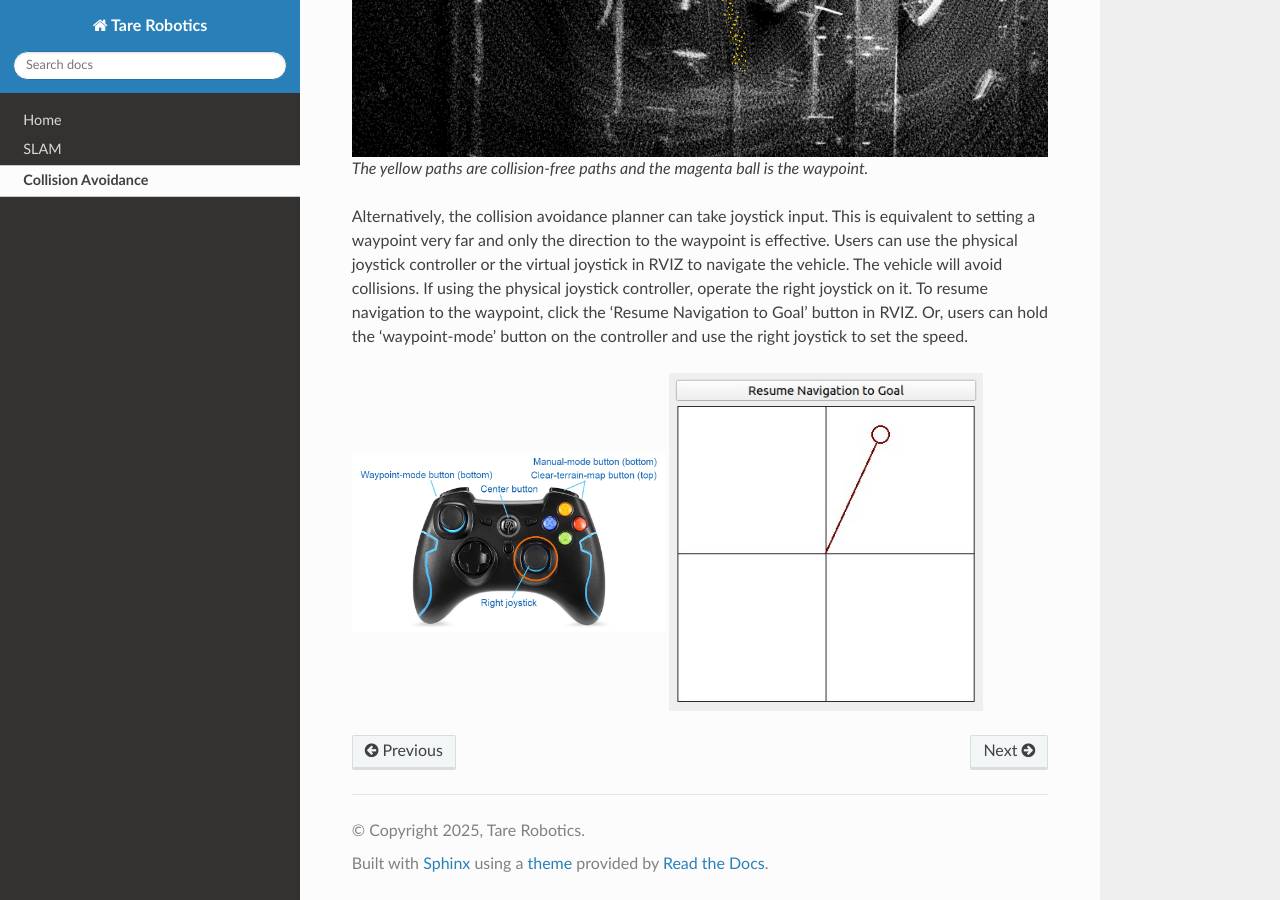
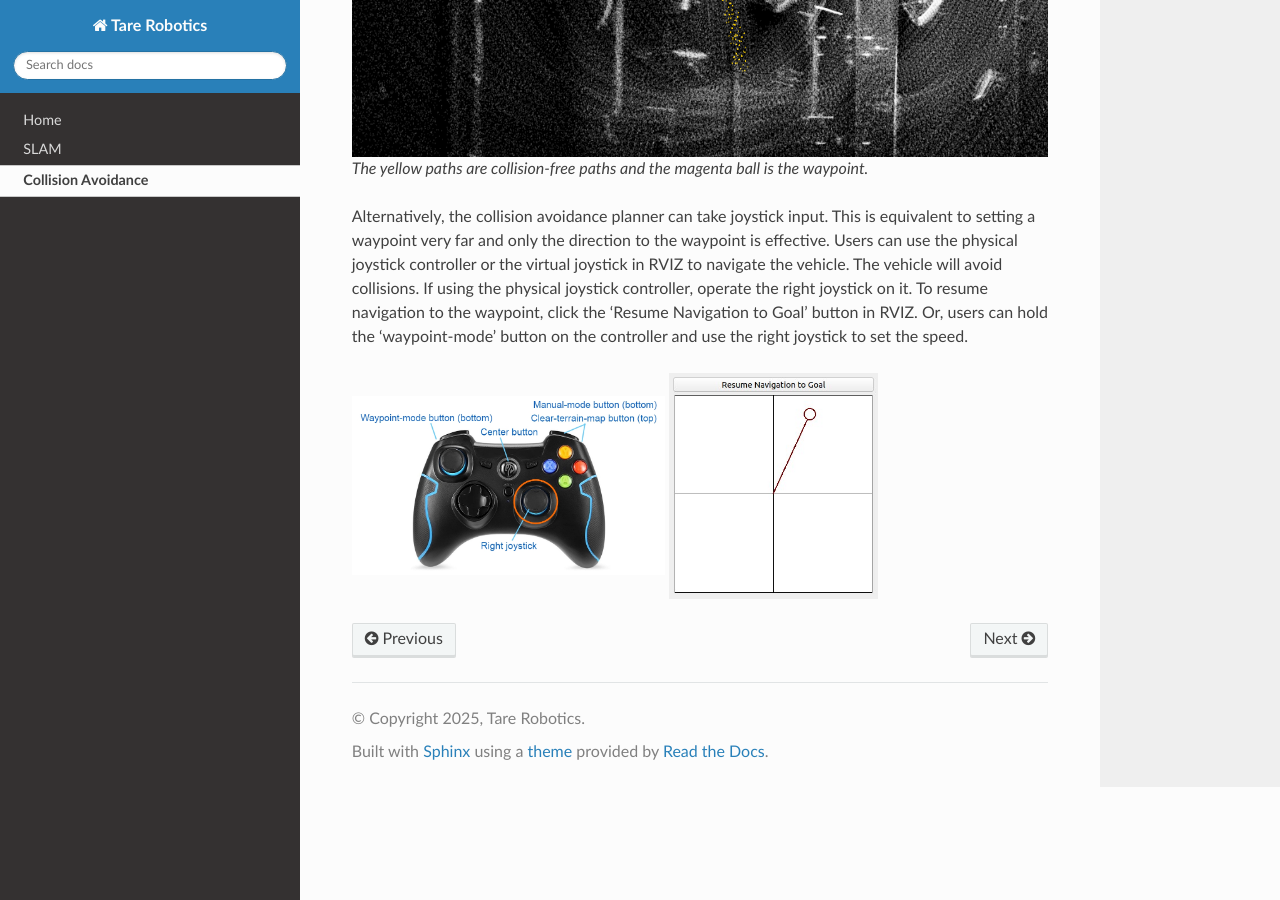
Before and after one commit to caochao39/tarerobotics, a Sphinx documentation site: the page built from docs/source/collision_avoidance.rst, in a window 1280 px wide and 900 px high, scrolled down 884 px. Built offline with Sphinx 7.4.7 and the Read the Docs theme 3.1.0, drawn with Linux system fonts in a browser that asks for light colours.

Commit message:
update image

```diff
--- a/docs/source/collision_avoidance.rst
+++ b/docs/source/collision_avoidance.rst
@@ -19,4 +19,4 @@ Alternatively, the collision avoidance planner can take joystick input. This is
    :width: 45%
 
 .. |pic2| image:: images/image21.jpg
-   :width: 45%
+   :width: 30%
```
